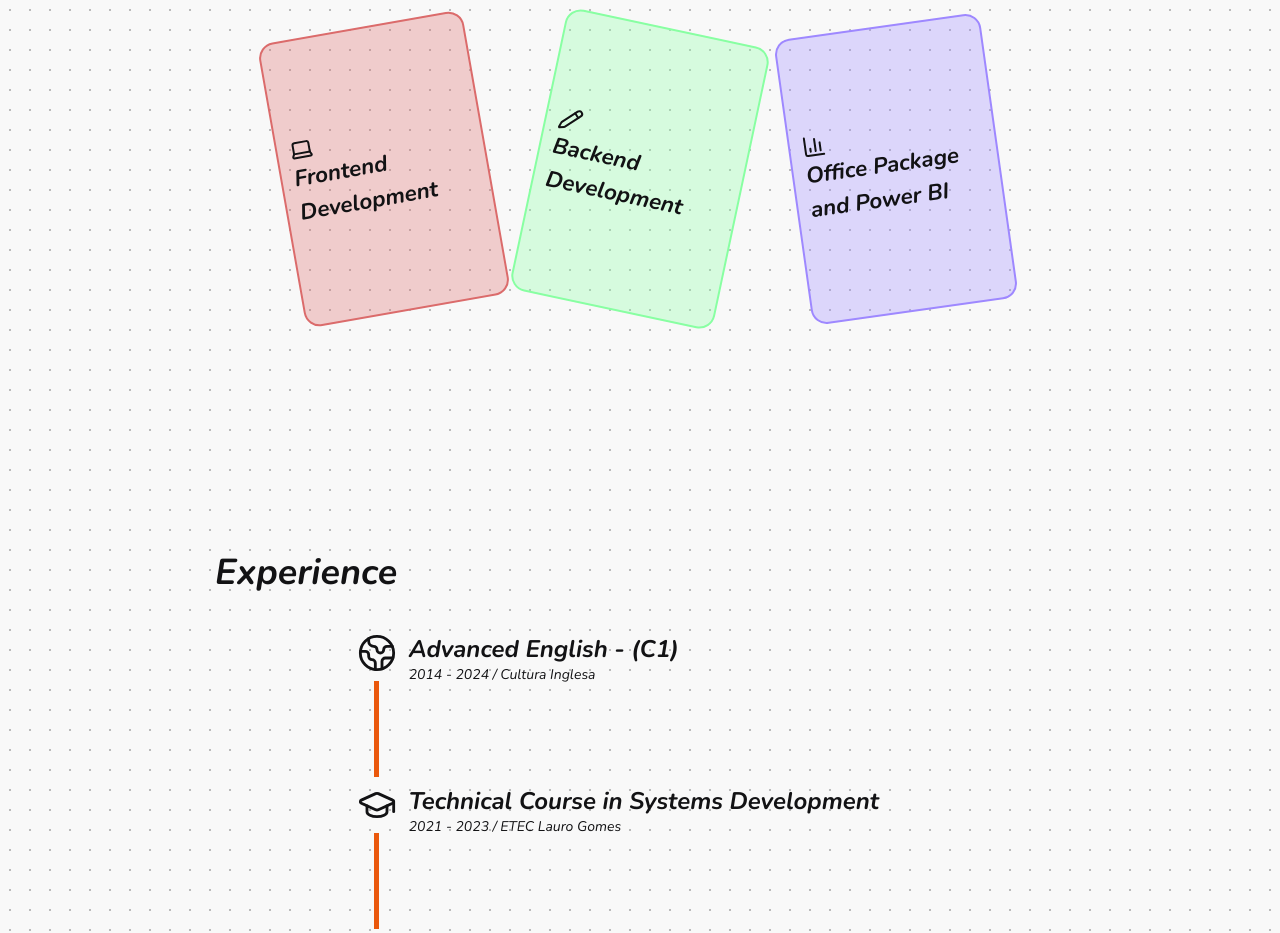
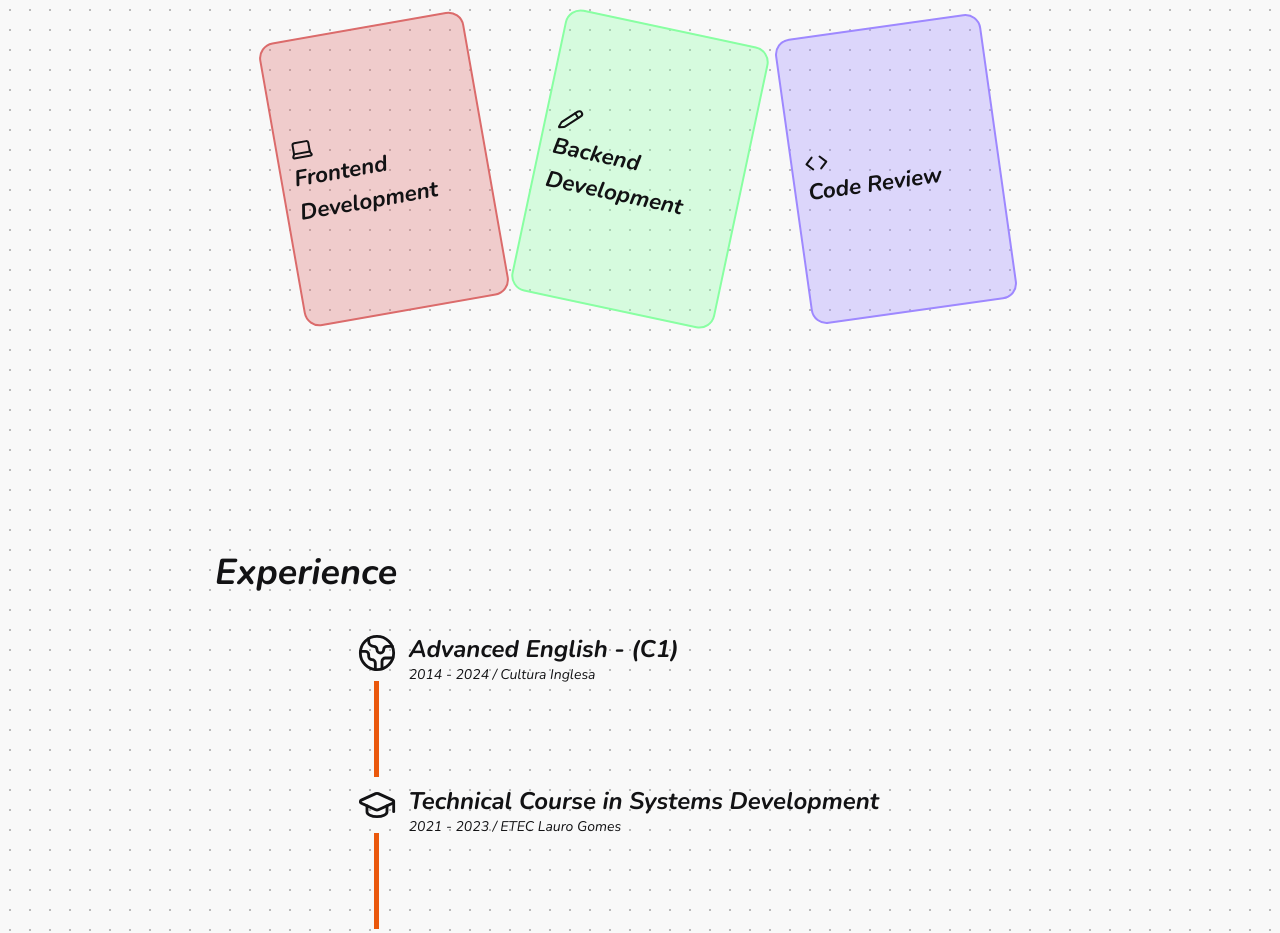
Before and after one commit to LuizinhoGustavo/LuizGustavoPortifolio, a React (Vite) app: page / in a window 1280 px wide. Shown: the part 2500-3433 px from the top of the page. Built offline with nearby package versions, Linux system fonts and the light colour scheme.

Commit message:
fix: Correção do "O que eu faço"

```diff
--- a/src/App.tsx
+++ b/src/App.tsx
@@ -1,5 +1,5 @@
 import {
-  ChartColumn,
+  Code,
   FileUser,
   Github,
   LaptopIcon,
@@ -145,8 +145,8 @@ export function App() {
                 <span className="font-bold text-textColor text-[1.4rem]">{`${i18n.t('whatIDo.backend')}`}</span>
               </div>
               <div className="bg-[#9E88FF50] h-72 flex flex-col justify-center w-52 border-2 border-[#9E88FF] rounded-2xl -rotate-[8deg] p-3">
-                <ChartColumn className="text-iconsColor" />
-                <span className="font-bold text-textColor text-[1.4rem]">{`${i18n.t('whatIDo.office')}`}</span>
+                <Code className="text-iconsColor" />
+                <span className="font-bold text-textColor text-[1.4rem]">{`${i18n.t('whatIDo.code')}`}</span>
               </div>
             </div>
           </div>
--- a/src/translate/languages/en.ts
+++ b/src/translate/languages/en.ts
@@ -45,7 +45,7 @@ const messages = {
       whatIDo: {
         frontend: 'Frontend Development',
         backend: 'Backend Development',
-        office: 'Office Package and Power BI',
+        code: 'Code Review',
       },
     },
   },
--- a/src/translate/languages/pt.ts
+++ b/src/translate/languages/pt.ts
@@ -47,7 +47,7 @@ const messages = {
       whatIDo: {
         frontend: 'Desenvolvimento Frontend',
         backend: 'Desenvolvimento Backend',
-        office: 'Pacote office e Power BI',
+        code: 'Code Review',
       },
     },
   },
```
